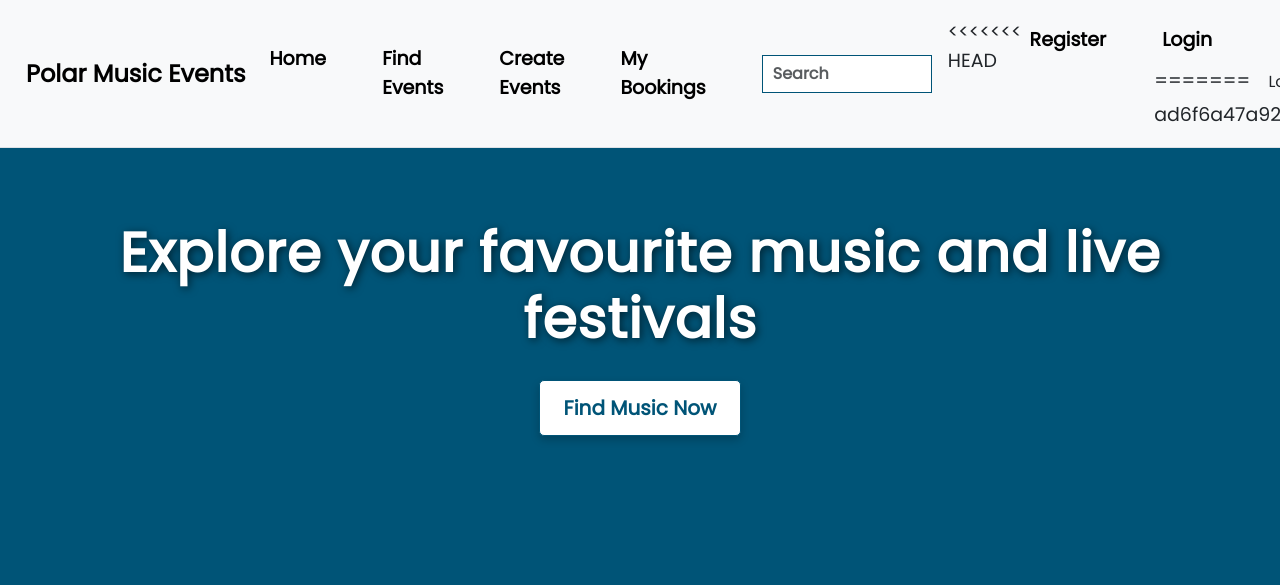
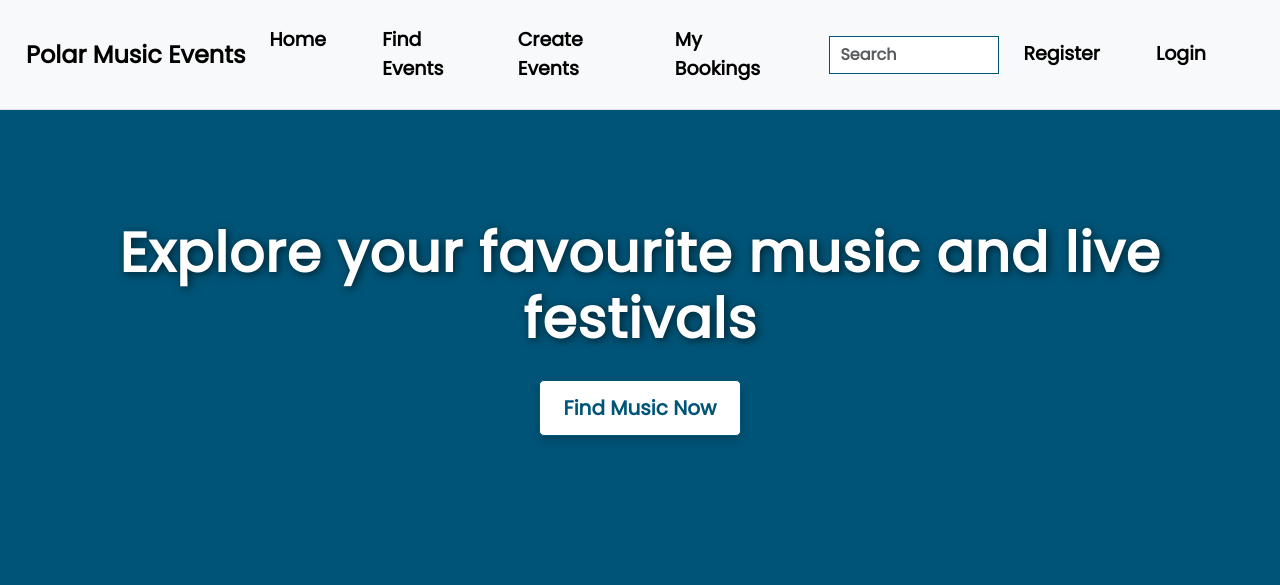
Before and after one commit to n10997148/IAB207Group6, a Flask app: page / in a window 1280 px wide. Shown: the top 585 px of the page. Run offline with Flask 3, Linux system fonts and the light colour scheme; some libraries are stand-ins or nearby versions.

Commit message:
removed old register and login buttons and added new ones

```diff
--- a/website/templates/index.html
+++ b/website/templates/index.html
@@ -40,16 +40,11 @@
                 <ul class="navbar-nav ml-auto">
                   <li class="nav-item dropdown">
                     <div class="d-flex">
-<<<<<<< HEAD
                       <li class="nav-item">
                         <a class="nav-link" href="{{ url_for('auth.register') }}">Register</a>
                       <li class="nav-item">
                         <li class="nav-item">
                           <a class="nav-link" href="{{ url_for('auth.login') }}">Login</a>
-=======
-                      <a href="{{ url_for('auth.login') }}" class="btn btn-outline-black">Login</a>
-                      <a href="{{ url_for('auth.register') }}" class="btn btn-outline-black">Register</a>
->>>>>>> ad6f6a47a9269dc287b139321d0816423168af43
                     </div>
                       </ul>
                   </li>
```
